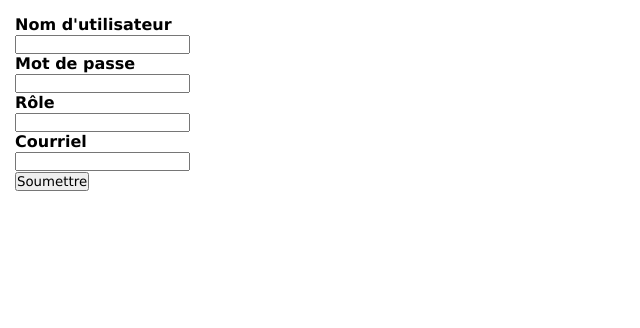
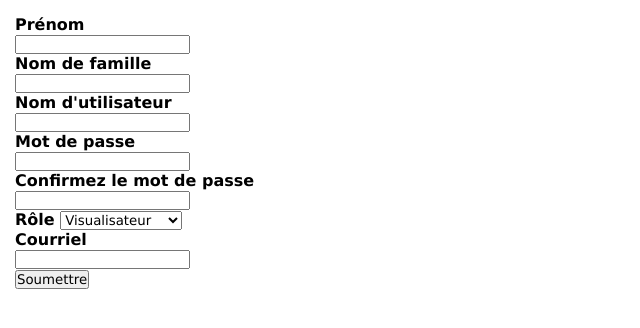
Before and after one commit to paskr18/Cartographie, a PHP site: page /editUser.php in a window 1280 px wide. Shown: the top 328 px of the page, without its empty margins (0-640 px from the left). Run offline with PHP 8.4, Linux system fonts and the light colour scheme.

Commit message:
Add files via upload

```diff
--- a/addInstallation.php
+++ b/addInstallation.php
@@ -8,7 +8,7 @@
   </head>
 
   <body>
-     <?php include("insertInstallation.php"); ?>
+     <?php include("scripts/insertInstallation.php"); ?>
      <form action="<?php echo htmlspecialchars($_SERVER["PHP_SELF"]);?>" method="post">
        <label for "installation"> Centre de santé </label> <br>
        <input type="text" id="installation" name="installation" value="<?php echo $installation;?>"> <span class="errors"> <?php echo $installationERR; ?> </span> <br>
--- a/addTown.php
+++ b/addTown.php
@@ -8,7 +8,7 @@
   </head>
 
   <body>
-     <?php include("insertTown.php"); ?>
+     <?php include("scripts/insertTown.php"); ?>
      <form action="<?php echo htmlspecialchars($_SERVER["PHP_SELF"]);?>" method="post">
        <label for "ville"> Ville </label> <br>
        <input type="text" id="ville" name="ville" value="<?php echo $ville;?>"> <span class="errors"> <?php echo $villeERR; ?> </span> <br>
--- a/addUser.php
+++ b/addUser.php
@@ -8,7 +8,7 @@
   </head>
 
   <body>
-     <?php include("insertUser.php"); ?>
+     <?php include("scripts/insertUser.php"); ?>
      <form action="<?php echo htmlspecialchars($_SERVER["PHP_SELF"]);?>" method="post">
        <label for "firstName> Prénom </label> <br>
        <input type="text" id="firstName" name="firstName" value="<?php echo $firstName ; ?>"> <span class="errors"> <?php echo $firstNameERR; ?> </span> <br>
--- a/editInstallation.php
+++ b/editInstallation.php
@@ -8,7 +8,7 @@
   </head>
 
   <body>
-     <?php include("insertInstallation.php"); ?>
+     <?php include("scripts/insertInstallation.php"); ?>
      <form action="<?php echo htmlspecialchars($_SERVER["PHP_SELF"]);?>" method="post">
        <label> Nom </label> <br>
        <input type="text"> <br>
--- a/editTown.php
+++ b/editTown.php
@@ -8,7 +8,7 @@
   </head>
 
   <body>
-     <?php include("insertTown.php"); ?>
+     <?php include("scripts/insertTown.php"); ?>
      <form action="<?php echo htmlspecialchars($_SERVER["PHP_SELF"]);?>" method="post">
        <label> Département </label> <br>
        <input type="text"> <br>
--- a/editUser.php
+++ b/editUser.php
@@ -8,16 +8,26 @@
   </head>
 
   <body>
-     <?php include("insertUser.php"); ?>
+     <?php include("scripts/insertUser.php"); ?>
      <form action="<?php echo htmlspecialchars($_SERVER["PHP_SELF"]);?>" method="post">
-       <label> Nom d'utilisateur </label> <br>
-       <input type="text"> <br>
-       <label> Mot de passe </label> <br>
-       <input type="password"> <br>
-       <label> Rôle </label> <br>
-       <input type="text"> <br>
-       <label> Courriel </label> <br>
-       <input type="email"> <br>
+       <label for "firstName> Prénom </label> <br>
+       <input type="text" id="firstName" name="firstName" value="<?php echo $firstName ; ?>"> <span class="errors"> <?php echo $firstNameERR; ?> </span> <br>
+       <label for "lastName> Nom de famille </label> <br>
+       <input type="text" id="lastName" name="lastName" value="<?php echo $lastName ; ?>"> <span class="errors"> <?php echo $lastNameERR; ?> </span> <br>
+       <label for "user"> Nom d'utilisateur </label> <br>
+       <input type="text" id="user" name="user" value="<?php echo $user; ?>"> <span class="errors"> <?php echo $userERR; ?> </span> <br>
+       <label for "password"> Mot de passe </label> <br>
+       <input type="password" id="password" name="password" value="<?php echo $password; ?>"> <span class="errors"> <?php echo $passwordERR; ?> </span> <br>
+       <label for "confirmPassword"> Confirmez le mot de passe </label> <br>
+       <input type="password" id="passwordConfirm" name="passwordConfirm" value="<?php echo $passwordConfirm; ?>"> <span class="errors"> <?php echo $passwordConfirmERR; ?> </span> <br>
+       <label for "role"> Rôle </label>
+       <select id="role" name="role">
+         <option value="admin">Administrateur</option>
+         <option value="editor">Editeur</option>
+         <option value="visualisor" selected>Visualisateur</option>
+       </select> <br>
+       <label for="email"> Courriel </label> <br>
+       <input type="email" id="email" name="email" value="<?php echo $email; ?>"> <span class="errors"> <?php echo $emailERR; ?> </span> <br>
        <input type="submit" value="Soumettre">
      </form>
   </body>
--- a/index.php
+++ b/index.php
@@ -8,7 +8,7 @@
   </head>
 
   <body>
-     <?php include("signin.php"); ?>
+     <?php include("scripts/signin.php"); ?>
      <form action="<?php echo htmlspecialchars($_SERVER["PHP_SELF"]);?>" method="post">
        <label for "user"> Utilisateur </label> <br>
        <input type="text" id="user" name="user" placeholder="Utilisateur" value="<?php echo $user; ?>"> <span class="errors"><?php echo $userERR; ?> </span> <br>
--- a/retrievePassword.php
+++ b/retrievePassword.php
@@ -9,7 +9,7 @@
 
   <body>
      <h3> Veuillez fournir une adresse courriel pour recouvrer un mot de passe </h3>
-     <?php include("password.php"); ?>
+     <?php include("scripts/password.php"); ?>
      <form action="<?php echo htmlspecialchars($_SERVER["PHP_SELF"]);?>" method="post">
        <label for "email"> Courriel </label> <br>
        <input type="email" id="email" name="email" palceholder="someone@mail.com" value="<?php echo $email; ?>"> <span class="errors"> <?php echo $emailERR; ?> </span> <br>
```
